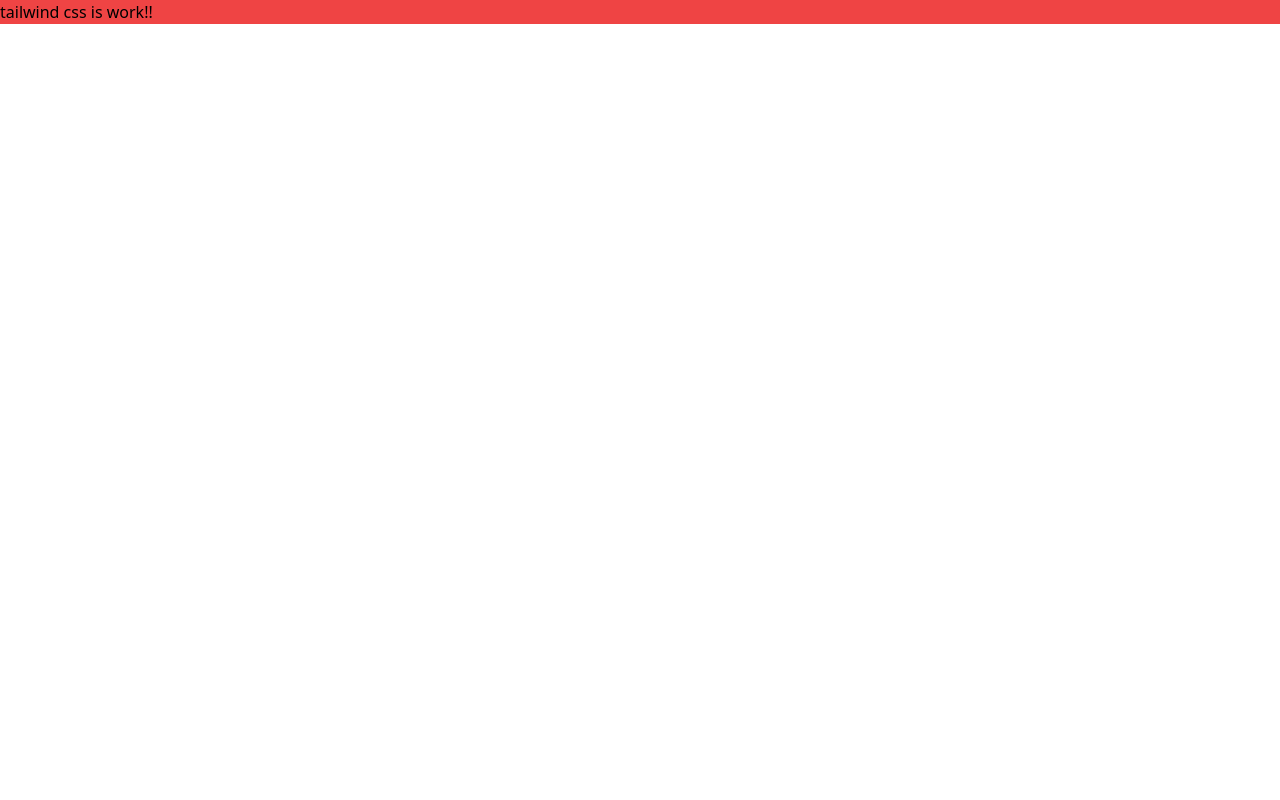
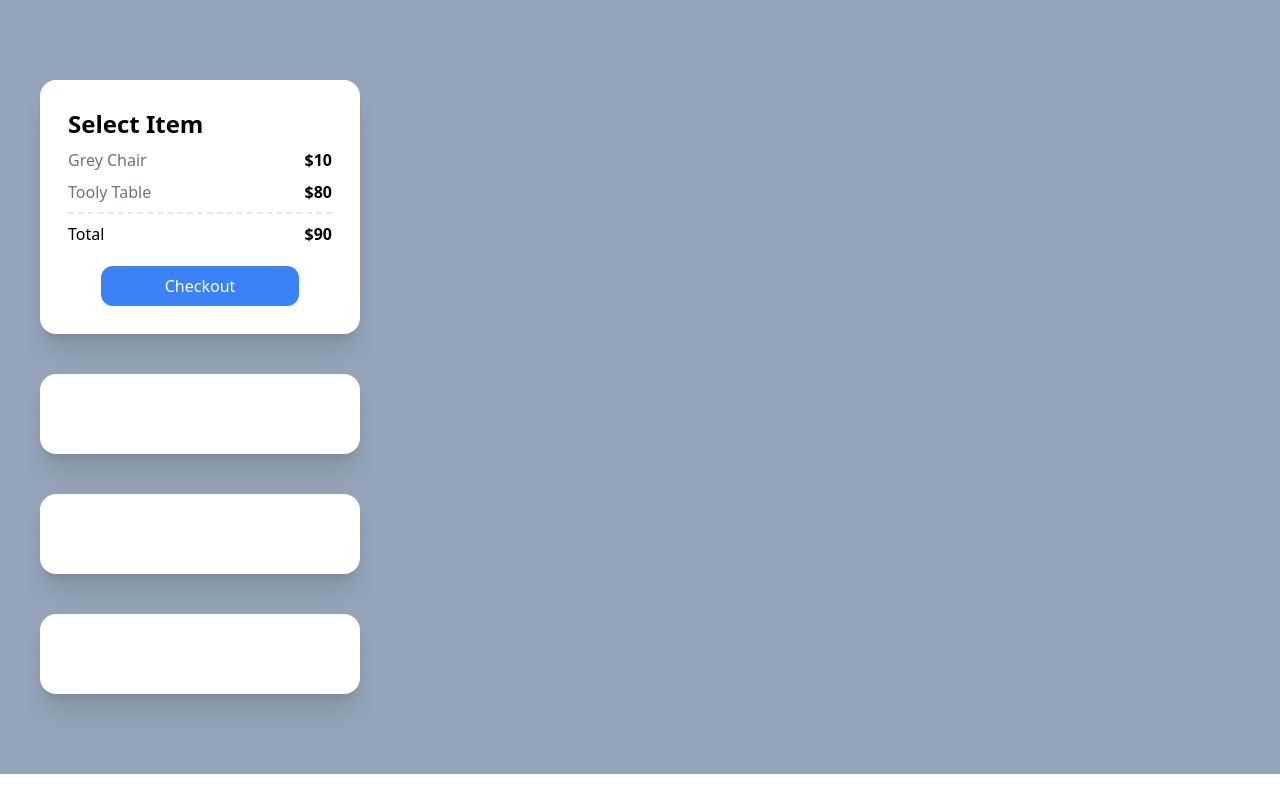
Before and after one commit to runan13/carrot-market, a Next.js app: page / in a window 1280 px wide. Built offline with nearby package versions, Linux system fonts and the light colour scheme.

Commit message:
Tailwind CSS practice #1

```diff
--- a/pages/index.tsx
+++ b/pages/index.tsx
@@ -1,12 +1,29 @@
 import type { NextPage } from 'next';
-import Head from 'next/head';
-import Image from 'next/image';
-import styles from '../styles/Home.module.css';
 
 const Home: NextPage = () => {
   return (
-    <div className="bg-red-500">
-      <h1 className="text-black">tailwind css is work!!</h1>
+    <div className="bg-slate-400 py-20 px-10 grid gap-10">
+      <div className="max-w-xs bg-white p-7 rounded-2xl shadow-xl">
+        <span className="font-semibold text-2xl">Select Item</span>
+        <div className="flex justify-between my-2">
+          <span className="text-gray-500">Grey Chair</span>
+          <span className="font-semibold">$10</span>
+        </div>
+        <div className="flex justify-between">
+          <span className="text-gray-500">Tooly Table</span>
+          <span className="font-semibold">$80</span>
+        </div>
+        <div className="flex justify-between mt-2 pt-2 border-t-2 border-dashed">
+          <span>Total</span>
+          <span className="font-semibold">$90</span>
+        </div>
+        <div className="mt-5 bg-blue-500 text-white text-center p-2 rounded-xl w-3/4 mx-auto">
+          Checkout
+        </div>
+      </div>
+      <div className="max-w-xs bg-white p-10 rounded-2xl shadow-xl"></div>
+      <div className="max-w-xs bg-white p-10 rounded-2xl shadow-xl"></div>
+      <div className="max-w-xs bg-white p-10 rounded-2xl shadow-xl"></div>
     </div>
   );
 };
```
